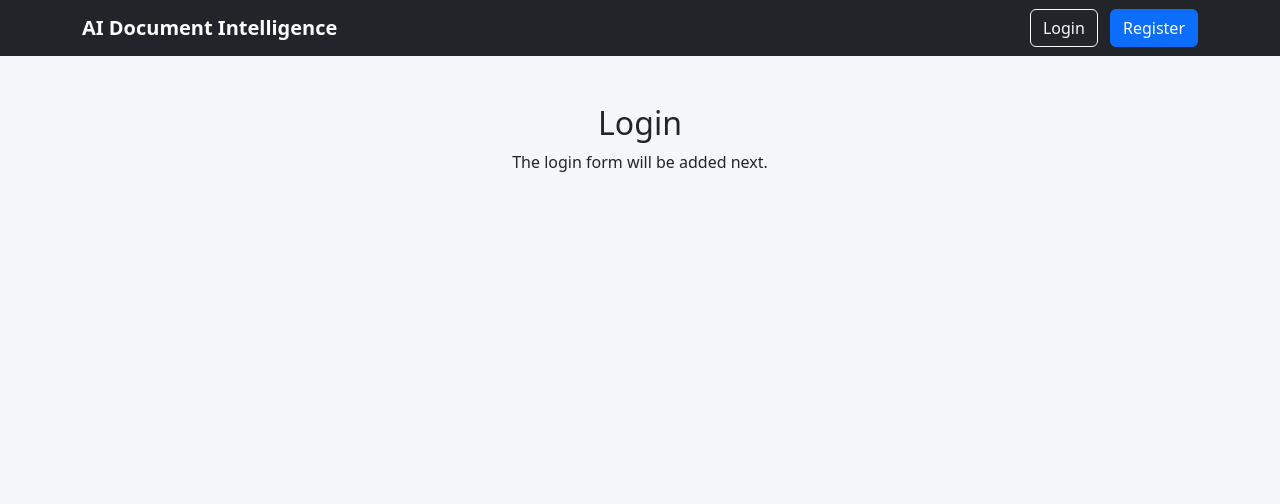
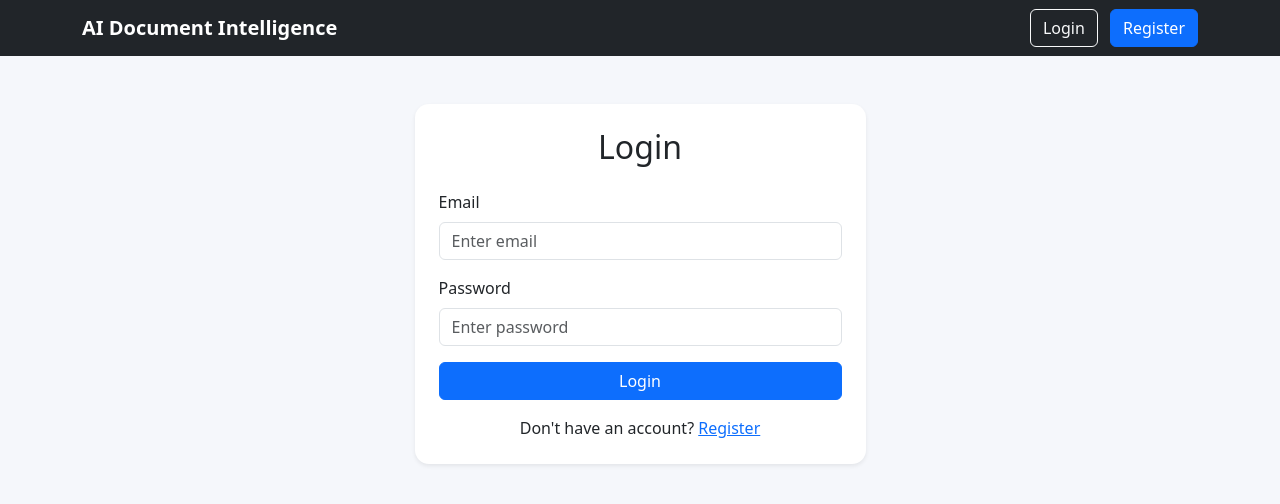
Before and after one commit to OmBende/AI-Document-Intelligence-Platform, a Flask app: page /auth/login in a window 1280 px wide. Shown: the top 504 px of the page. Run offline with Flask 3, Linux system fonts and the light colour scheme; parts of the project's set-up code (start-up, migrations or seed data) failed here and were passed over.

Commit message:
Complete authentication and protected dashboard

```diff
--- a/app/__init__.py
+++ b/app/__init__.py
@@ -17,6 +17,9 @@ def create_app():
     login_manager.init_app(app)
     migrate.init_app(app, db)
 
+    login_manager.login_view = "auth.login"
+    login_manager.login_message_category = "warning"
+
     @login_manager.user_loader
     def load_user(user_id):
         return db.session.get(User, int(user_id))
@@ -24,6 +27,9 @@ def create_app():
     from app.auth import auth_bp
     app.register_blueprint(auth_bp)
 
+    from app.dashboard import dashboard_bp
+    app.register_blueprint(dashboard_bp)
+
     @app.route("/")
     def home():
         return "Welcome to AI Document Intelligence Platform!"
--- a/app/auth/forms.py
+++ b/app/auth/forms.py
@@ -46,3 +46,22 @@ class RegistrationForm(FlaskForm):
     )
 
     submit = SubmitField("Create Account")
+
+class LoginForm(FlaskForm):
+    email = StringField(
+        "Email",
+        validators=[
+            DataRequired(),
+            Email(),
+            Length(max=120)
+        ]
+    )
+
+    password = PasswordField(
+        "Password",
+        validators=[
+            DataRequired()
+        ]
+    )
+
+    submit = SubmitField("Login")
--- a/app/auth/routes.py
+++ b/app/auth/routes.py
@@ -1,7 +1,8 @@
 from flask import flash, redirect, render_template, url_for
+from flask_login import login_user, logout_user, login_required
 
 from app.auth import auth_bp
-from app.auth.forms import RegistrationForm
+from app.auth.forms import LoginForm, RegistrationForm
 from app.extensions import db
 from app.models import User
 
@@ -49,7 +50,43 @@ def register():
 
     return render_template("auth/register.html", form=form)
 
+@auth_bp.route("/login", methods=["GET", "POST"])
+def login():
+    form = LoginForm()
 
-@auth_bp.route("/login")
-def login():
-    return render_template("auth/login.html")
+    if form.validate_on_submit():
+        user = User.query.filter_by(
+            email=form.email.data.strip().lower()
+        ).first()
+
+        if user and user.check_password(form.password.data):
+            login_user(user)
+
+            flash(
+                "You have logged in successfully.",
+                "success"
+            )
+
+            return redirect(url_for("dashboard.index"))
+
+        flash(
+            "Invalid email or password.",
+            "danger"
+        )
+
+    return render_template(
+        "auth/login.html",
+        form=form
+    )
+
+@auth_bp.route("/logout")
+@login_required
+def logout():
+    logout_user()
+
+    flash(
+        "You have been logged out successfully.",
+        "success"
+    )
+
+    return redirect(url_for("auth.login"))
--- a/app/templates/auth/login.html
+++ b/app/templates/auth/login.html
@@ -4,9 +4,69 @@
 
 {% block content %}
 
-<div class="text-center">
-    <h2>Login</h2>
-    <p>The login form will be added next.</p>
+<div class="row justify-content-center">
+    <div class="col-md-7 col-lg-5">
+
+        <div class="card shadow-sm">
+            <div class="card-body p-4">
+
+                <h2 class="text-center mb-4">
+                    Login
+                </h2>
+
+                <form method="POST">
+
+                    {{ form.hidden_tag() }}
+
+                    <div class="mb-3">
+                        {{ form.email.label(class="form-label") }}
+
+                        {{ form.email(
+                            class="form-control",
+                            placeholder="Enter email"
+                        ) }}
+
+                        {% for error in form.email.errors %}
+                            <div class="text-danger small mt-1">
+                                {{ error }}
+                            </div>
+                        {% endfor %}
+                    </div>
+
+                    <div class="mb-3">
+                        {{ form.password.label(class="form-label") }}
+
+                        {{ form.password(
+                            class="form-control",
+                            placeholder="Enter password"
+                        ) }}
+
+                        {% for error in form.password.errors %}
+                            <div class="text-danger small mt-1">
+                                {{ error }}
+                            </div>
+                        {% endfor %}
+                    </div>
+
+                    <div class="d-grid">
+                        {{ form.submit(
+                            class="btn btn-primary"
+                        ) }}
+                    </div>
+
+                </form>
+
+                <p class="text-center mt-3 mb-0">
+                    Don't have an account?
+                    <a href="{{ url_for('auth.register') }}">
+                        Register
+                    </a>
+                </p>
+
+            </div>
+        </div>
+
+    </div>
 </div>
 
 {% endblock %}
--- a/app/templates/base.html
+++ b/app/templates/base.html
@@ -1,5 +1,6 @@
 <!DOCTYPE html>
 <html lang="en">
+
 <head>
     <meta charset="UTF-8">
     <meta name="viewport" content="width=device-width, initial-scale=1.0">
@@ -16,25 +17,56 @@
         href="{{ url_for('static', filename='css/style.css') }}"
     >
 </head>
+
 <body>
 
     <nav class="navbar navbar-expand-lg navbar-dark bg-dark">
         <div class="container">
+
             <a class="navbar-brand" href="{{ url_for('home') }}">
                 AI Document Intelligence
             </a>
 
             <div class="ms-auto">
-            <a class="btn btn-outline-light me-2"
-               href="{{ url_for('auth.login') }}">
+                {% if current_user.is_authenticated %}
+
+                    <a
+                        class="btn btn-outline-light me-2"
+                        href="{{ url_for('dashboard.index') }}"
+                    >
+                        Dashboard
+                    </a>
+
+                    <span class="text-light me-3">
+                        Welcome, {{ current_user.username }}
+                    </span>
+
+                    <a
+                        class="btn btn-danger"
+                        href="{{ url_for('auth.logout') }}"
+                    >
+                        Logout
+                    </a>
+
+                {% else %}
+
+                    <a
+                        class="btn btn-outline-light me-2"
+                        href="{{ url_for('auth.login') }}"
+                    >
                         Login
                     </a>
 
-            <a class="btn btn-primary"
-               href="{{ url_for('auth.register') }}">
+                    <a
+                        class="btn btn-primary"
+                        href="{{ url_for('auth.register') }}"
+                    >
                         Register
                     </a>
+
+                {% endif %}
             </div>
+
         </div>
     </nav>
 
@@ -43,15 +75,17 @@
         {% with messages = get_flashed_messages(with_categories=true) %}
             {% if messages %}
                 {% for category, message in messages %}
+
                     <div class="alert alert-{{ category }} alert-dismissible fade show">
                         {{ message }}
 
                         <button
                             type="button"
                             class="btn-close"
-                        data-bs-dismiss="alert">
-                    </button>
+                            data-bs-dismiss="alert"
+                        ></button>
                     </div>
+
                 {% endfor %}
             {% endif %}
         {% endwith %}
@@ -60,9 +94,9 @@
 
     </main>
 
-<script
-    src="https://cdn.jsdelivr.net/npm/bootstrap@5.3.3/dist/js/bootstrap.bundle.min.js">
+    <script src="https://cdn.jsdelivr.net/npm/bootstrap@5.3.3/dist/js/bootstrap.bundle.min.js">
     </script>
 
 </body>
+
 </html>
```
Also changed, not shown: app/dashboard/__init__.py (+9 -0 lines), app/dashboard/routes.py (added, +10 -0 lines), app/templates/dashboard/index.html (added, +19 -0 lines), run.py (line endings or trailing spaces). Lines whose indentation alone changed are shown as unchanged.
